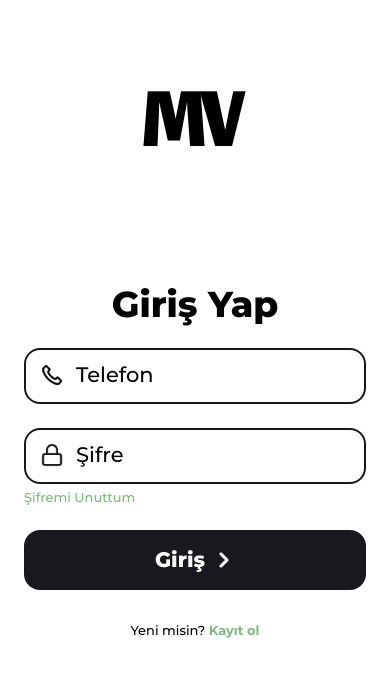
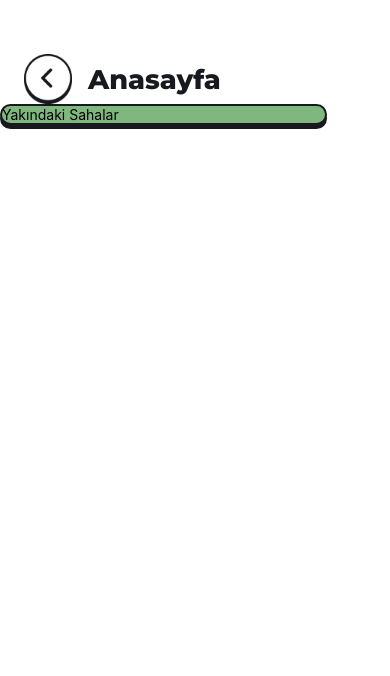
Before and after one commit to demirelakif/hali-saha-mobile, a React Native app: screen /Home in a window 390 px wide. Shown: the top 676 px of the page. Built offline with nearby package versions, Linux system fonts and the light colour scheme.

Commit message:
home screen start

```diff
--- a/src/navigators/StackNavigator.js
+++ b/src/navigators/StackNavigator.js
@@ -1,17 +1,18 @@
 import { createStackNavigator } from '@react-navigation/stack';
 import LoginScreen from '../screens/LoginScreen';
 import RegisterScreen from '../screens/RegisterScreen';
-import PhoneInput from '../screens/VertificationScreen';
 import VertificationScreen from '../screens/VertificationScreen';
+import HomeScreen from '../screens/HomeScreen';
 
 const Stack = createStackNavigator();
 
 const StackNavigator = () => {
   return (
     <Stack.Navigator>
-      <Stack.Screen options={{headerShown:false}} name="Login" component={LoginScreen} />
+      {/* <Stack.Screen options={{headerShown:false}} name="Login" component={LoginScreen} />
       <Stack.Screen options={{headerShown:false}} name="Register" component={RegisterScreen} />
-      <Stack.Screen options={{headerShown:false}} name="Vertification" component={VertificationScreen} />
+      <Stack.Screen options={{headerShown:false}} name="Vertification" component={VertificationScreen} /> */}
+      <Stack.Screen options={{headerShown:false}} name="Home" component={HomeScreen} />
     </Stack.Navigator>
   );
 }
--- /dev/null
+++ b/src/screens/HomeScreen.js
@@ -0,0 +1,76 @@
+import { View, Text, Dimensions, StyleSheet } from 'react-native'
+import React from 'react'
+import BackButton from '../components/BackButton'
+
+const HomeScreen = ({ navigation }) => {
+
+  const goToLogin = () => {
+    // navigation.navigate("Login")
+  }
+
+  return (
+    <View style={styles.main}>
+      <View style={styles.head}>
+        <View style={styles.backButton}>
+          <BackButton onpress={goToLogin} icon={require('../assets/outlineBack.png')} />
+        </View>
+        <View style={styles.headText}>
+          <Text style={styles.headTextStyle}>Anasayfa</Text>
+        </View>
+      </View>
+
+      <View style={styles.box}>
+        <View style={styles.nearbyPitches}>
+          <Text style={styles.mainTextStyle}>
+            Yakındaki Sahalar
+          </Text>
+        </View>
+
+      </View>
+
+    </View>
+
+  )
+}
+
+
+const { width, height } = Dimensions.get('window');
+const styles = StyleSheet.create(
+  {
+    main: {
+      backgroundColor: "white",
+      flex: 1
+    },
+    backButton: {
+      marginLeft: 24
+    },
+    head: {
+      flexDirection: 'row',
+      marginTop: 54,
+      alignItems: 'center',
+
+    },
+    headText: {
+      marginLeft: 16
+    },
+    headTextStyle: {
+      fontSize: 27,
+      fontFamily: "Montserrat-ExtraBold",
+      color: "#18191f",
+      textAlign: "center"
+    },
+    box: {
+      justifyContent: "flex-end",
+      borderRadius: 16,
+      boxShadow: "0px 4px 0px 0px #18191F",
+      borderColor: "rgba(24, 25, 31, 1)",
+      borderStyle: "solid",
+      borderWidth: 2,
+      backgroundColor: "#7FB77E",//textGreen
+      display: "flex",
+      maxWidth: 327,
+      flexDirection: "column",
+    }
+  });
+
+export default HomeScreen
--- a/src/screens/VertificationScreen.js
+++ b/src/screens/VertificationScreen.js
@@ -48,7 +48,7 @@ const VertificationScreen = ({ navigation }) => {
                         </Text>
                     </TouchableOpacity>
                     <View style={styles.button}>
-                        <ButtonLarge icon={true} text={"Doğrula"} />
+                        <ButtonLarge onPress={()=>{navigation.navigate("Home")}} icon={true} text={"Doğrula"} />
                     </View>
                     <Text></Text>
                 </View>
```
